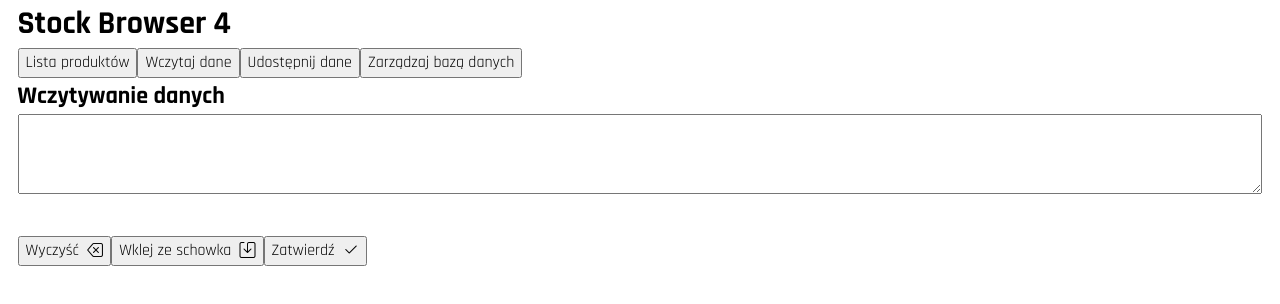
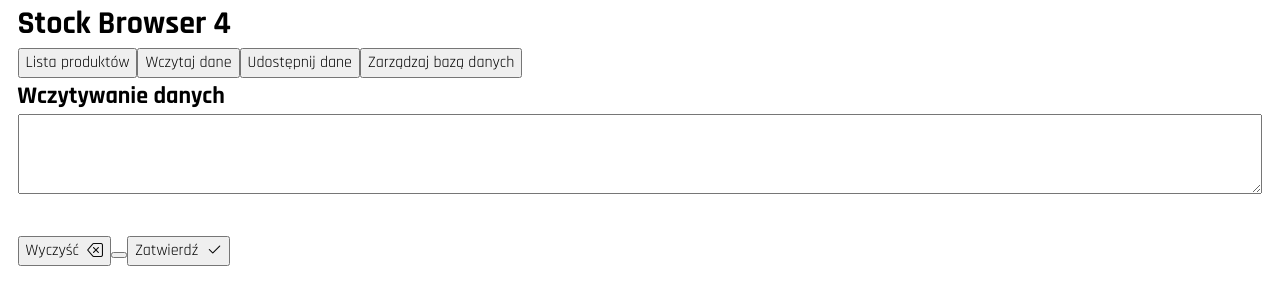
Before and after one commit to PawRys/StockBrowser4, a Vue app: page / in a window 1280 px wide. Both pictures are taken after a click on the button "Wczytaj dane". Shown: the top 304 px of the page. Built offline with nearby package versions, Linux system fonts and the light colour scheme.

Commit message:
changed hardcoded button text with slot

```diff
--- a/src/components/DatabaseUpdateUtils/PasteButton.vue
+++ b/src/components/DatabaseUpdateUtils/PasteButton.vue
@@ -38,8 +38,7 @@ async function clipboardPaste() {
     v-if="clipboardPerrmisionTest"
     @click="$emit('clipboardPaste', clipboardPaste())"
   >
-    <span>Wklej ze schowka</span>
-    <i class="bi bi-save"></i>
+    <slot></slot>
   </button>
 </template>
 
```
